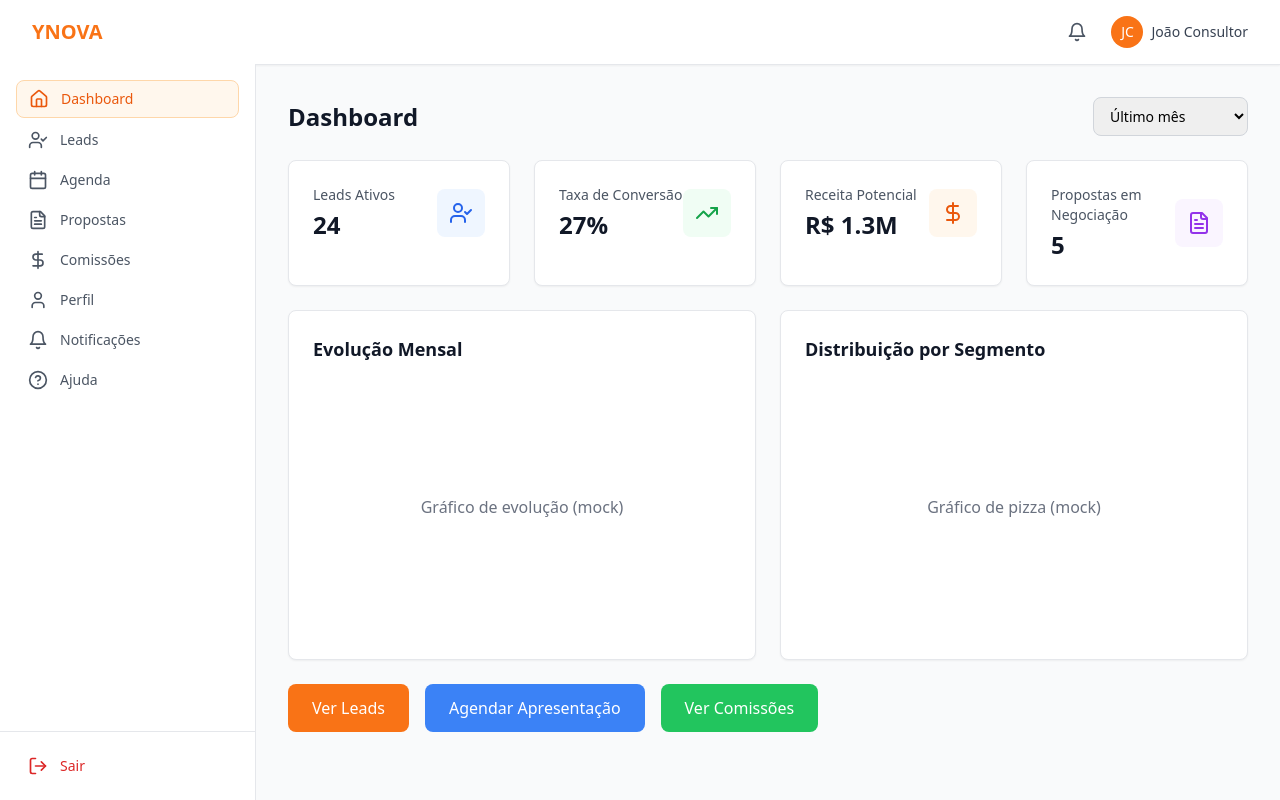
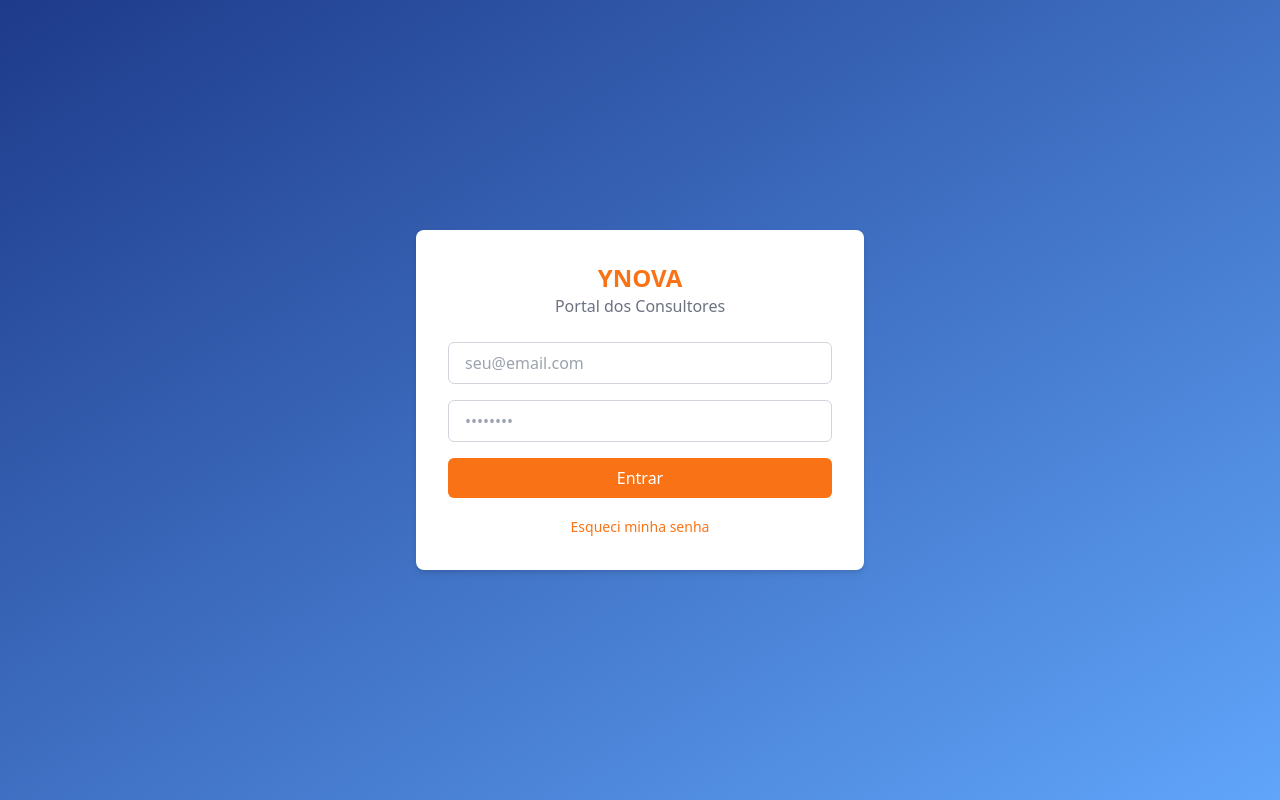
Before and after one commit to integration2u-lab/portal-ynova-front, a React (Vite) app: page /login in a window 1280 px wide. Before the commit this address led to /dashboard. Built offline with nearby package versions, Linux system fonts and the light colour scheme.

Commit message:
Add basic login authentication page

```diff
--- a/src/App.tsx
+++ b/src/App.tsx
@@ -1,5 +1,5 @@
-import React from 'react';
-import { Routes, Route, Navigate } from 'react-router-dom';
+import React, { useState } from 'react';
+import { Routes, Route, Navigate, useNavigate } from 'react-router-dom';
 import Layout from './components/Layout';
 import DashboardPage from './pages/DashboardPage';
 import LeadsPage from './pages/LeadsPage';
@@ -9,11 +9,43 @@ import CommissionsPage from './pages/CommissionsPage';
 import ProfilePage from './pages/ProfilePage';
 import NotificationsPage from './pages/NotificationsPage';
 import HelpPage from './pages/HelpPage';
+import LoginPage from './pages/LoginPage';
 
 export default function App() {
+  const [isAuthenticated, setIsAuthenticated] = useState(false);
+  const [isLoading, setIsLoading] = useState(false);
+  const [error, setError] = useState<string | null>(null);
+  const navigate = useNavigate();
+
+  const handleLogin = (
+    e: React.FormEvent,
+    email: string,
+    password: string
+  ) => {
+    e.preventDefault();
+    setError(null);
+    setIsLoading(true);
+    setTimeout(() => {
+      if (email === 'admin' && password === 'admin') {
+        setIsAuthenticated(true);
+        navigate('/dashboard');
+      } else {
+        setError('Credenciais inválidas');
+      }
+      setIsLoading(false);
+    }, 800);
+  };
+
+  const handleLogout = () => {
+    setIsAuthenticated(false);
+    navigate('/login');
+  };
+
   return (
     <Routes>
-      <Route path="/" element={<Layout />}>
+      {isAuthenticated ? (
+        <>
+          <Route path="/" element={<Layout onLogout={handleLogout} />}>
             <Route index element={<Navigate to="/dashboard" replace />} />
             <Route path="dashboard" element={<DashboardPage />} />
             <Route path="leads" element={<LeadsPage />} />
@@ -24,7 +56,24 @@ export default function App() {
             <Route path="notifications" element={<NotificationsPage />} />
             <Route path="help" element={<HelpPage />} />
           </Route>
+          <Route path="/login" element={<Navigate to="/dashboard" replace />} />
           <Route path="*" element={<Navigate to="/dashboard" replace />} />
+        </>
+      ) : (
+        <>
+          <Route
+            path="/login"
+            element={
+              <LoginPage
+                onLogin={handleLogin}
+                isLoading={isLoading}
+                error={error}
+              />
+            }
+          />
+          <Route path="*" element={<Navigate to="/login" replace />} />
+        </>
+      )}
     </Routes>
   );
 }
--- a/src/components/Layout.tsx
+++ b/src/components/Layout.tsx
@@ -26,9 +26,18 @@ const navigation = [
   { to: '/help', label: 'Ajuda', icon: HelpCircle },
 ];
 
-export default function Layout() {
+interface LayoutProps {
+  onLogout: () => void;
+}
+
+export default function Layout({ onLogout }: LayoutProps) {
   const [isMobileMenuOpen, setIsMobileMenuOpen] = useState(false);
   const user = mockUser;
+
+  const handleLogout = () => {
+    onLogout();
+    setIsMobileMenuOpen(false);
+  };
 
   return (
     <div className="min-h-screen bg-gray-50">
@@ -95,7 +104,10 @@ export default function Layout() {
               })}
             </nav>
             <div className="p-4 border-t">
-              <button className="w-full flex items-center px-3 py-2 text-sm font-medium text-red-600 hover:text-red-700 hover:bg-red-50 rounded-lg transition-colors">
+              <button
+                onClick={handleLogout}
+                className="w-full flex items-center px-3 py-2 text-sm font-medium text-red-600 hover:text-red-700 hover:bg-red-50 rounded-lg transition-colors"
+              >
                 <LogOut size={20} className="mr-3" />
                 Sair
               </button>
@@ -135,7 +147,10 @@ export default function Layout() {
                 })}
               </nav>
               <div className="absolute bottom-0 left-0 right-0 p-4 border-t">
-                <button className="w-full flex items-center px-3 py-2 text-sm font-medium text-red-600 hover:text-red-700 hover:bg-red-50 rounded-lg transition-colors">
+                <button
+                  onClick={handleLogout}
+                  className="w-full flex items-center px-3 py-2 text-sm font-medium text-red-600 hover:text-red-700 hover:bg-red-50 rounded-lg transition-colors"
+                >
                   <LogOut size={20} className="mr-3" />
                   Sair
                 </button>
--- /dev/null
+++ b/src/pages/LoginPage.tsx
@@ -0,0 +1,64 @@
+import React, { useState } from 'react';
+import { RefreshCw } from 'lucide-react';
+
+type LoginPageProps = {
+  onLogin: (e: React.FormEvent, email: string, password: string) => void;
+  isLoading: boolean;
+  error: string | null;
+};
+
+export default function LoginPage({ onLogin, isLoading, error }: LoginPageProps) {
+  const [email, setEmail] = useState('');
+  const [password, setPassword] = useState('');
+
+  return (
+    <div className="min-h-screen flex items-center justify-center bg-gradient-to-br from-blue-900 to-blue-400 p-4">
+      <div className="bg-white rounded-lg shadow-md p-8 w-full max-w-md">
+        <h1 className="text-2xl font-bold text-orange-500 text-center">YNOVA</h1>
+        <p className="text-gray-500 text-center mb-6">Portal dos Consultores</p>
+        <form
+          onSubmit={(e) => onLogin(e, email, password)}
+          className="space-y-4"
+        >
+          <div>
+            <input
+              type="email"
+              placeholder="seu@email.com"
+              value={email}
+              onChange={(e) => setEmail(e.target.value)}
+              className="w-full px-4 py-2 border border-gray-300 rounded-md focus:outline-none focus:ring-2 focus:ring-orange-500"
+              required
+            />
+          </div>
+          <div>
+            <input
+              type="password"
+              placeholder="••••••••"
+              value={password}
+              onChange={(e) => setPassword(e.target.value)}
+              className="w-full px-4 py-2 border border-gray-300 rounded-md focus:outline-none focus:ring-2 focus:ring-orange-500"
+              required
+            />
+          </div>
+          {error && <p className="text-red-600 text-sm">{error}</p>}
+          <button
+            type="submit"
+            disabled={isLoading}
+            className="w-full bg-orange-500 hover:bg-orange-600 text-white font-medium py-2 rounded-md flex items-center justify-center"
+          >
+            {isLoading ? (
+              <RefreshCw className="animate-spin" size={20} />
+            ) : (
+              'Entrar'
+            )}
+          </button>
+        </form>
+        <div className="mt-4 text-center">
+          <a href="#" className="text-sm text-orange-500 hover:text-orange-600">
+            Esqueci minha senha
+          </a>
+        </div>
+      </div>
+    </div>
+  );
+}
```
Lines whose indentation alone changed are shown as unchanged.
